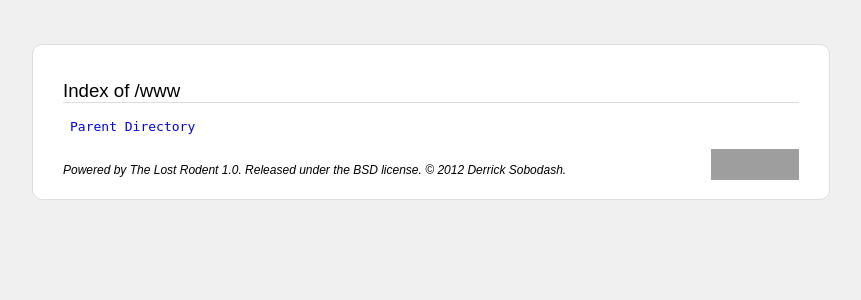
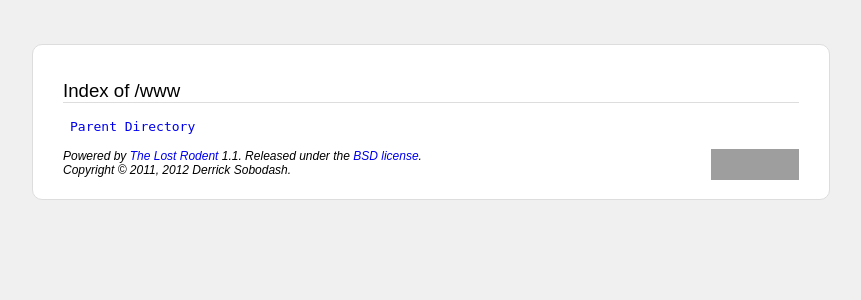
Before and after one commit to sobodash/lostrodent, a PHP site: page /www in a window 1280 px wide. Shown: the top 300 px of the page, without its empty margins (209-1070 px from the left). Run offline with PHP 8.4, Linux system fonts and the light colour scheme; grey boxes are pictures that could not be loaded.

Commit message:
Version bump to 1.1. Cleaned up the output. Added variables for image location and page name.

```diff
--- a/index.php
+++ b/index.php
@@ -1,8 +1,56 @@
-<!DOCTYPE html PUBLIC "-//W3C//DTD HTML 3.2 Final//EN">
+<?php
+/*
+
+The Lost Rodent
+
+This is a simple directory listing script that allows you to emulate the
+look of how the Mozilla project used to render pages from Gopherspace. It
+is designed to give the user slightly more control over the look of their
+directories and to enable directory listing on servers where it is disabled.
+
+Installation is very straightforward.
+
+Rename htaccess to .htaccess, then put it and index.php in the folder from
+which you would like to enable indexes. The .htaccess file links all subfolders
+back to index.php, allowing endless recursion. All paths which are not a file
+will be passed to The Lost Rodent. If the path is a directory, The Lost Rodent
+will return an index. If the path doesn't exist, it will return an Error 404.
+
+Edit the $rootdir variable immediately below this header to point to where
+you have installed The Lost Rodent. This is used to create image links, and it
+should not have a trailing slash. You can also change the $title variable.
+
+To add descritions to a directory, create a .note file. This file is not
+inherited by subdirectories. You can assign descriptions to files by adding
+.files. Templates for each are included with this source code.
+
+Version:   1.1
+Author:    Derrick Sobodash <derrick@sobodash.com>
+Copyright: (c) 2011, 2012 Derrick Sobodash
+Web site:  https://github.com/sobodash/lostrodent/
+License:   BSD License <http://opensource.org/licenses/bsd-license.php>
+
+*/
+
+
+/*-----------------------------------------------------------------------------
+START EDITING
+-----------------------------------------------------------------------------*/
+
+$rootdir = "http://my.website.com/pub";
+$title   = "The Lost Rodent"
+
+/*-----------------------------------------------------------------------------
+STOP EDITING
+-----------------------------------------------------------------------------*/
+
+
+
+?><!DOCTYPE html PUBLIC "-//W3C//DTD HTML 3.2 Final//EN">
 <html>
   <head>
     <meta http-equiv="Content-Type" content="text/html; charset=utf-8">
-    <title>Lost Rodent<?php if($_SERVER["REQUEST_URI"]) echo " (".$_SERVER["REQUEST_URI"].")"; ?></title>
+    <title><?php echo $title; if($_SERVER["REQUEST_URI"]) echo " (".$_SERVER["REQUEST_URI"].")"; ?></title>
     <style>
     html {
       background-color: #f0f0f0;
@@ -92,14 +140,19 @@ else if(is_file(".".$path.".note")) {
 foreach($dir as $null=>$value) {
 ?>
         <tr>
-          <td align="right"><?php if(is_dir(substr($path, 1) . $value)) echo "<img src=\"/pub/img/folder.png\" height=\"16\" width=\"16\" alt=\"(DIR)\">"; else echo "<img src=\"/pub/img/file.png\" height=\"16\" width=\"16\" alt=\"(FILE)\">"; ?></td>
+          <td align="right"><?php if(is_dir(substr($path, 1) . $value)) echo "<img src=\"" . $rootdir . "/img/folder.png\" height=\"16\" width=\"16\" alt=\"(DIR)\">"; else echo "<img src=\"" . $rootdir . "/img/file.png\" height=\"16\" width=\"16\" alt=\"(FILE)\">"; ?></td>
           <td><a href="<?php echo $path . $value; ?>"><?php if($files[$value]) echo $files[$value]; else echo $value; ?></a></td>
         </tr>
 <?PHP
 }
 ?>
       </table>
-      <p><a href="http://validator.w3.org/check?uri=referer"><img src="http://www.w3.org/Icons/valid-html32-blue" align="right" height="31" width="88"></a><br><i>Powered by The Lost Rodent 1.0. Released under the BSD license. &copy; 2012 Derrick Sobodash.</i></p>
+      <p>
+        <a href="http://validator.w3.org/check?uri=referer"><img src="http://www.w3.org/Icons/valid-html32-blue" align="right" height="31" width="88"></a>
+        <i>Powered by <a href="https://github.com/sobodash/lostrodent/">The Lost Rodent</a> 1.1. Released under the <a href="http://opensource.org/licenses/bsd-license.php">BSD license</a>.
+        <br>
+        Copyright &copy; 2011, 2012 Derrick Sobodash.</i>
+      </p>
     </div>
   </body>
 </html>
```
Also changed, not shown: 2 other files.
